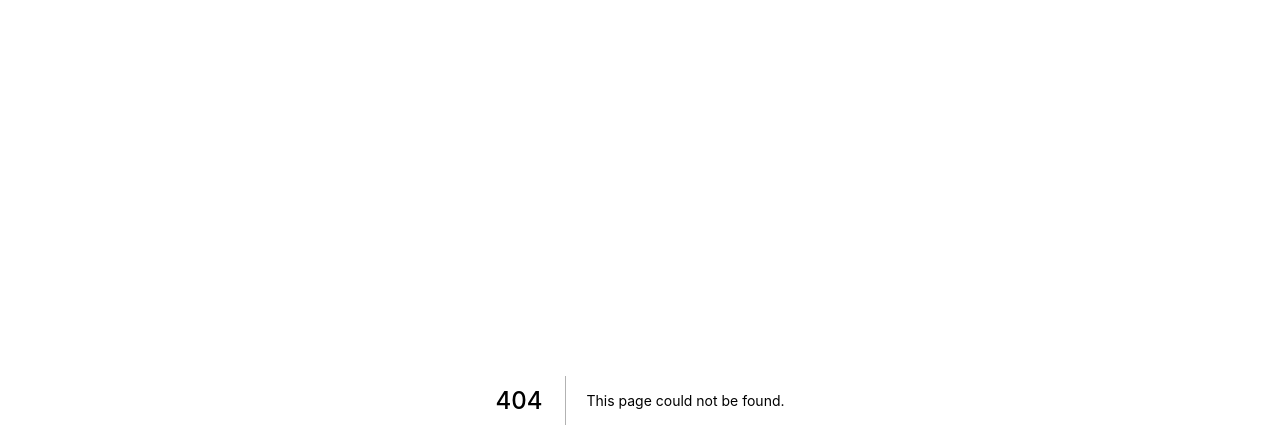
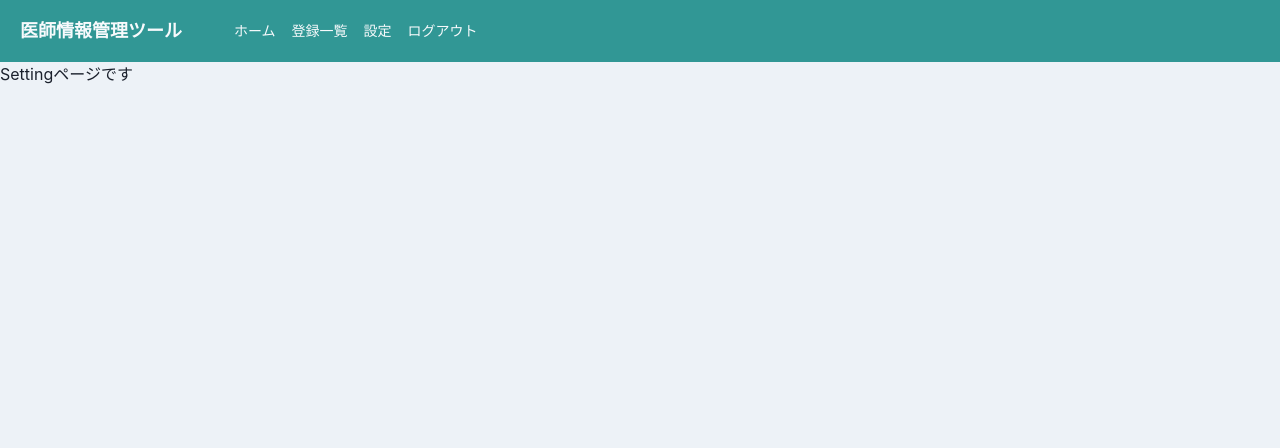
Before and after one commit to Mimu-salon/doctor-management-tool, a Next.js app: page /home/setting in a window 1280 px wide. Before the commit this address had no page. Shown: the top 448 px of the page. Built offline with nearby package versions, Linux system fonts and the light colour scheme.

Commit message:
✨ Create  only layout of setting page

```diff
--- /dev/null
+++ b/src/pages/home/setting.tsx
@@ -0,0 +1,13 @@
+import { memo, VFC } from 'react';
+
+import { Layout } from '../../components/atomic/template/Layout';
+
+const Setting: VFC = memo(() => {
+  return (
+    <Layout title='設定 | 医師情報管理ツール'>
+      <p>Settingページです</p>
+    </Layout>
+  );
+});
+
+export default Setting;
```
